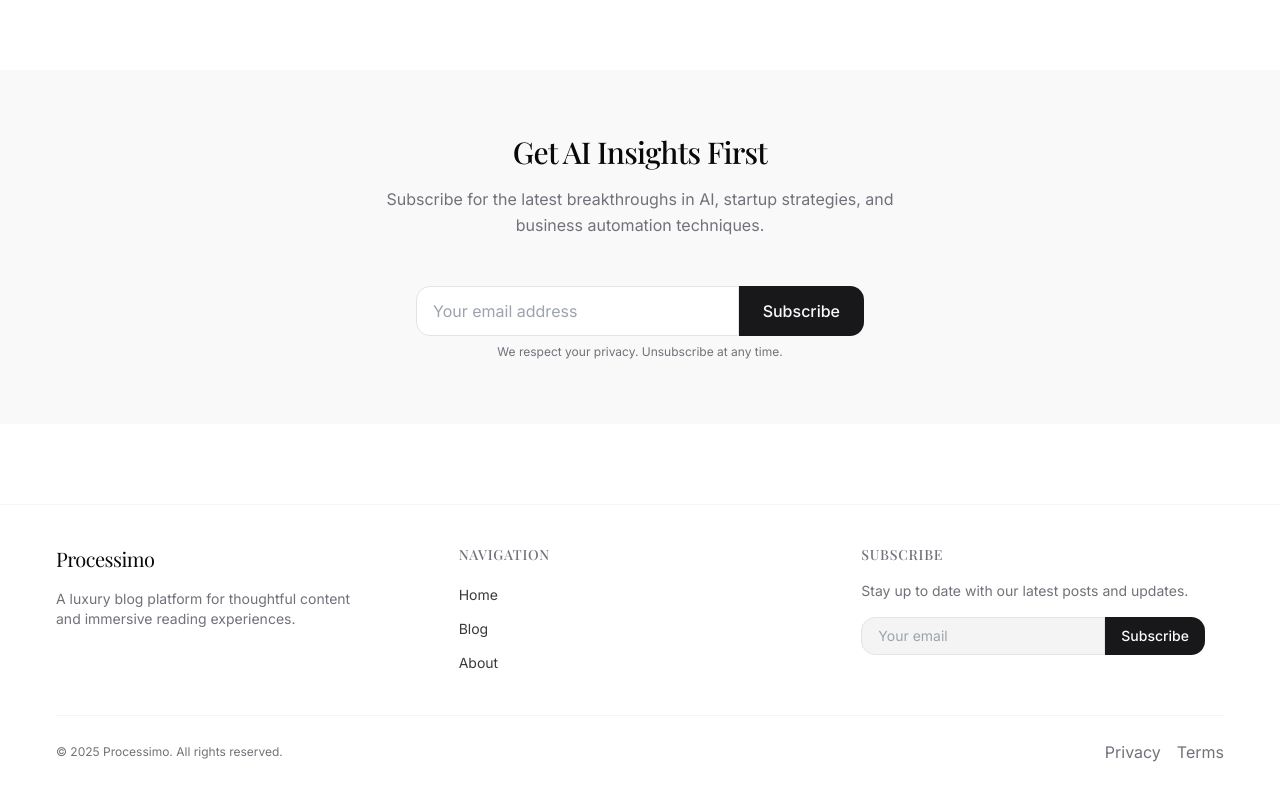
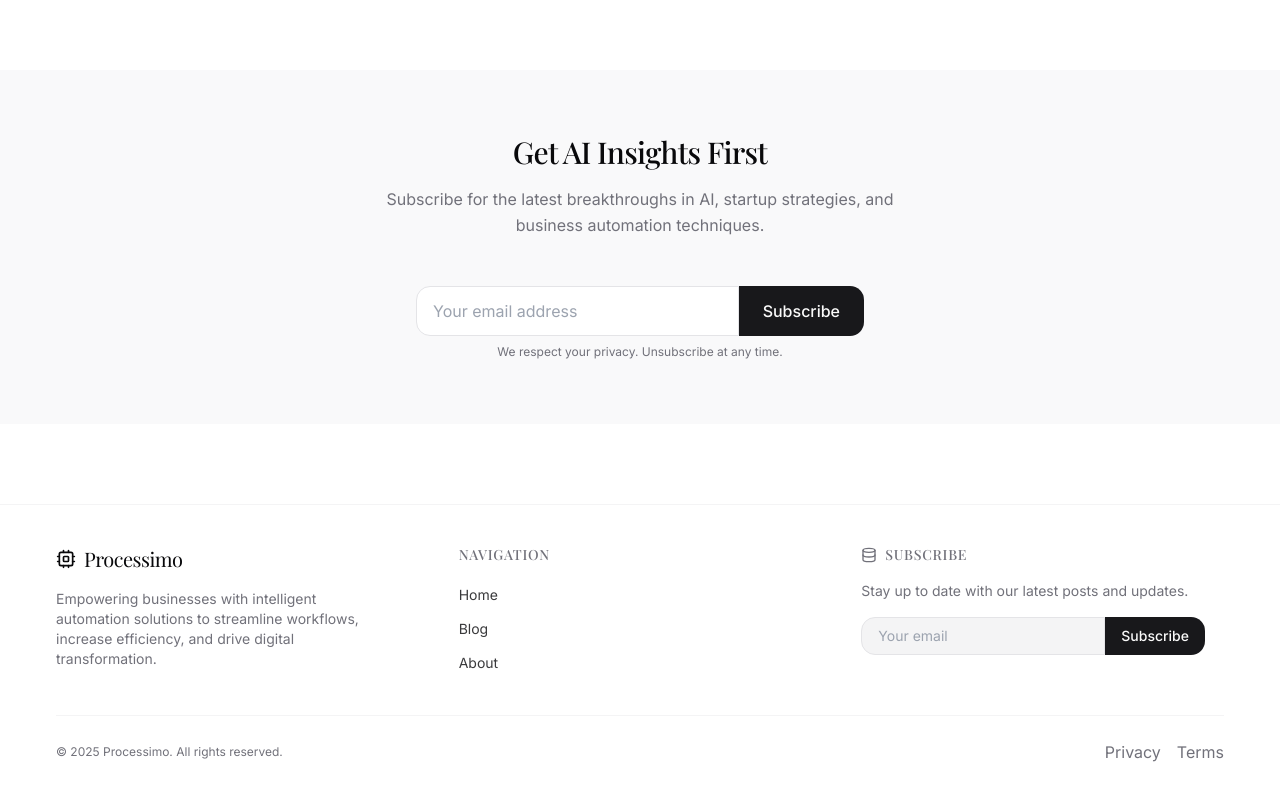
Before and after one commit to tesseractush/blog.processimo.com, a React (Vite) app: page / in a window 1280 px wide. Shown: the part 1516-2316 px from the top of the page. Built offline with nearby package versions, Linux system fonts and the light colour scheme; a web font is replaced by a local one.

Commit message:
Fix footer description
Update the footer description to reflect automation benefits.

```diff
--- a/src/components/Footer.tsx
+++ b/src/components/Footer.tsx
@@ -1,5 +1,6 @@
 
 import { Link } from "react-router-dom";
+import { Cpu, Database } from "lucide-react";
 
 export function Footer() {
   const currentYear = new Date().getFullYear();
@@ -9,9 +10,12 @@ export function Footer() {
       <div className="container mx-auto">
         <div className="grid grid-cols-1 md:grid-cols-3 gap-10">
           <div>
-            <h3 className="font-serif text-xl mb-4">Processimo</h3>
+            <h3 className="font-serif text-xl mb-4 flex items-center gap-2">
+              <Cpu className="h-5 w-5" />
+              Processimo
+            </h3>
             <p className="text-sm text-muted-foreground max-w-xs">
-              A luxury blog platform for thoughtful content and immersive reading experiences.
+              Empowering businesses with intelligent automation solutions to streamline workflows, increase efficiency, and drive digital transformation.
             </p>
           </div>
           <div>
@@ -25,7 +29,7 @@ export function Footer() {
                 </Link>
               </li>
               <li>
-                <Link to="/blog" className="text-sm text-foreground/80 hover:text-foreground transition-colors">
+                <Link to="/blogs" className="text-sm text-foreground/80 hover:text-foreground transition-colors">
                   Blog
                 </Link>
               </li>
@@ -37,7 +41,8 @@ export function Footer() {
             </ul>
           </div>
           <div>
-            <h4 className="font-medium text-sm uppercase tracking-wider text-muted-foreground mb-4">
+            <h4 className="font-medium text-sm uppercase tracking-wider text-muted-foreground mb-4 flex items-center gap-2">
+              <Database className="h-4 w-4" />
               Subscribe
             </h4>
             <p className="text-sm text-muted-foreground mb-4">
```
